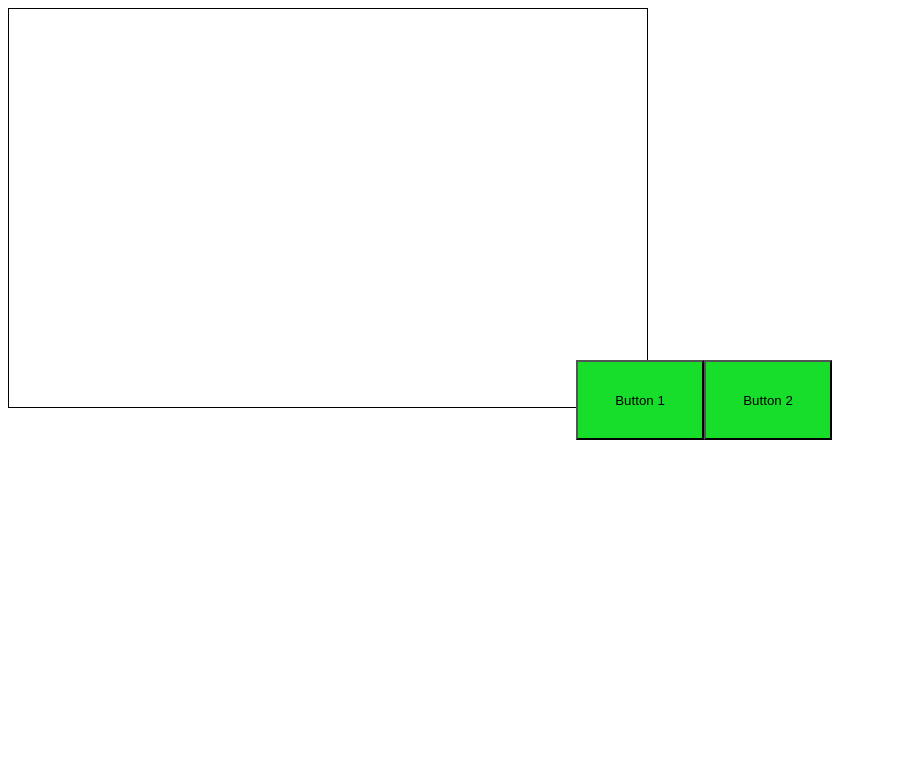
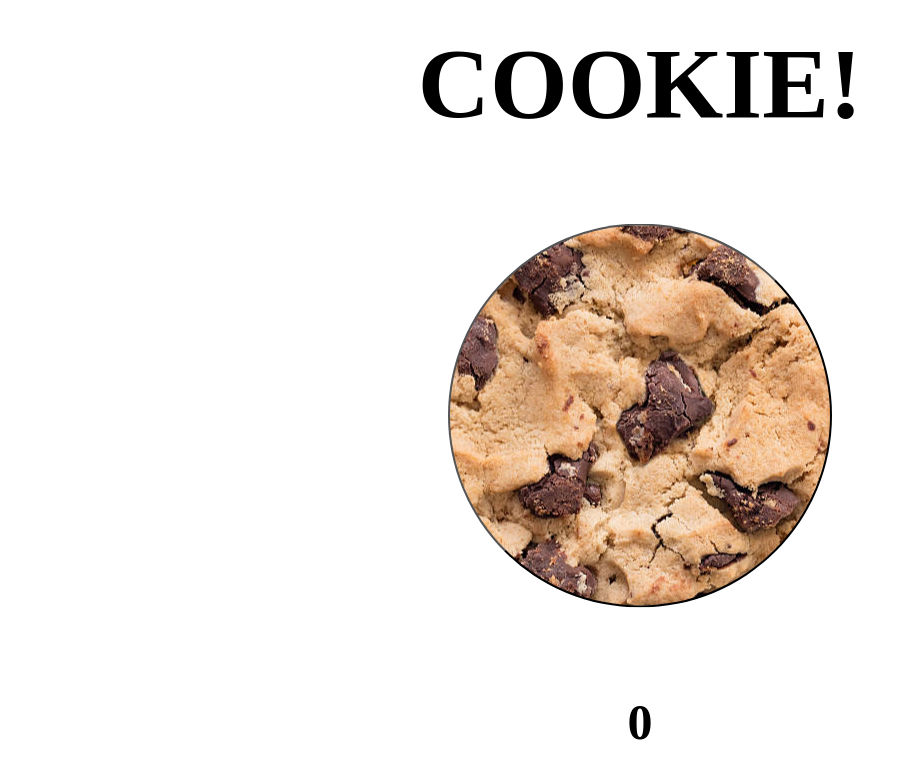
Before and after one commit to team-neutrino/Scouting-Practice, a plain HTML site: page page.html in a window 1280 px wide. Shown: the whole page, without its empty margins (0-909 px from the left). Drawn offline with Linux system fonts and the light colour scheme.

Commit message:
made cookie

```diff
--- a/page.html
+++ b/page.html
@@ -9,13 +9,11 @@
 </head>
 
 <body>
-    <table>
-        <div>
-            <button id="B1">Button 1</button>
-            <button id="B2">Button 2</button>
-        </div>
-
-    </table>
+    <h1 id="title">COOKIE!</h1>
+    <h2 id="number">0</h2>
+    <div>
+        <button id="cookie" onclick="addCookie()"></button>
+    </div>
 </body>
 
 </html>
--- a/script.js
+++ b/script.js
@@ -0,0 +1,6 @@
+var cooknumb = 0;
+function addCookie() {
+    cooknumb++;
+    document.getElementById("number").textContent = cooknumb;
+
+}
--- a/style.css
+++ b/style.css
@@ -1,12 +1,14 @@
 button {
-    width: 10vw;
-    height: 10vh;
-    background-color: rgb(22, 222, 42);
+    width: 100;
+    aspect-ratio: 1;
+    border-radius: 100%;
+    background-image: url(istockphoto-517109442-612x612.jpg);
+    background-position: center;
 }
 
 table {
-    width: 50vw;
-    height: 50vh;
+    width: 100vw;
+    height: 100vh;
     border: 1px solid black;
 
 }
@@ -15,7 +17,23 @@ div {
     position: absolute;
     translate: -50% -50%;
     left: 50vw;
-    top: 50vh;
+    top: 52vh;
+}
+
+#title {
+    position: absolute;
+    translate: -50% -50%;
+    left: 50vw;
+    top: 2vh;
+    font-size: 100px;
+}
+
+#number {
+    position: absolute;
+    translate: -50% -50%;
+    left: 50vw;
+    top: 85vh;
+    font-size: 50px;
 }
 
 tr,
@@ -23,11 +41,7 @@ td {
     border: 1px solid black;
 }
 
-#B1 {
-    left: 50vw;
-    top: 50vw;
+#cookie {
+    width: 30vw;
+    height: 30vw;
 }
-
-#B2 {
-    position: absolute;
-}
```
Also changed, not shown: istockphoto-517109442-612x612.jpg (added).
